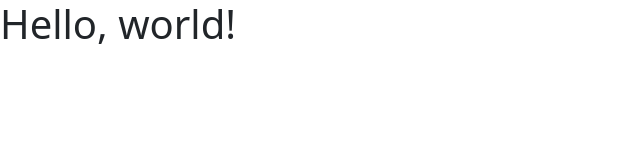
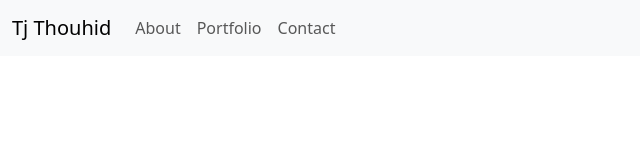
Before and after one commit to EDXBootcamp/Bootstrap-Portfolio, a plain HTML site: page index.html in a window 1280 px wide. Shown: the whole page, without its empty margins (0-640 px from the left). Drawn offline with nearby package versions, Linux system fonts and the light colour scheme.

Commit message:
added bootstrap navigation

```diff
--- a/index.html
+++ b/index.html
@@ -3,11 +3,33 @@
   <head>
     <meta charset="utf-8">
     <meta name="viewport" content="width=device-width, initial-scale=1">
-    <title>Bootstrap demo</title>
+    <title>My Portfolio</title>
     <link href="https://cdn.jsdelivr.net/npm/bootstrap@5.3.2/dist/css/bootstrap.min.css" rel="stylesheet" integrity="sha384-T3c6CoIi6uLrA9TneNEoa7RxnatzjcDSCmG1MXxSR1GAsXEV/Dwwykc2MPK8M2HN" crossorigin="anonymous">
   </head>
   <body>
-    <h1>Hello, world!</h1>
+     <!-- Navigation Bar -->
+     <nav class="navbar navbar-expand-lg navbar-light bg-light">
+        <div class="container-fluid">
+          <a class="navbar-brand" href="#">Tj Thouhid</a>
+          <button class="navbar-toggler" type="button" data-bs-toggle="collapse" data-bs-target="#navbarNav" aria-controls="navbarNav" aria-expanded="false" aria-label="Toggle navigation">
+            <span class="navbar-toggler-icon"></span>
+          </button>
+          <div class="collapse navbar-collapse" id="navbarNav">
+            <ul class="navbar-nav">
+              <li class="nav-item">
+                <a class="nav-link" href="#about">About</a>
+              </li>
+              <li class="nav-item">
+                <a class="nav-link" href="#portfolio">Portfolio</a>
+              </li>
+              <li class="nav-item">
+                <a class="nav-link" href="#contact">Contact</a>
+              </li>
+            </ul>
+          </div>
+        </div>
+      </nav>
+
     <script src="https://cdn.jsdelivr.net/npm/bootstrap@5.3.2/dist/js/bootstrap.bundle.min.js" integrity="sha384-C6RzsynM9kWDrMNeT87bh95OGNyZPhcTNXj1NW7RuBCsyN/o0jlpcV8Qyq46cDfL" crossorigin="anonymous"></script>
   </body>
 </html>
```
